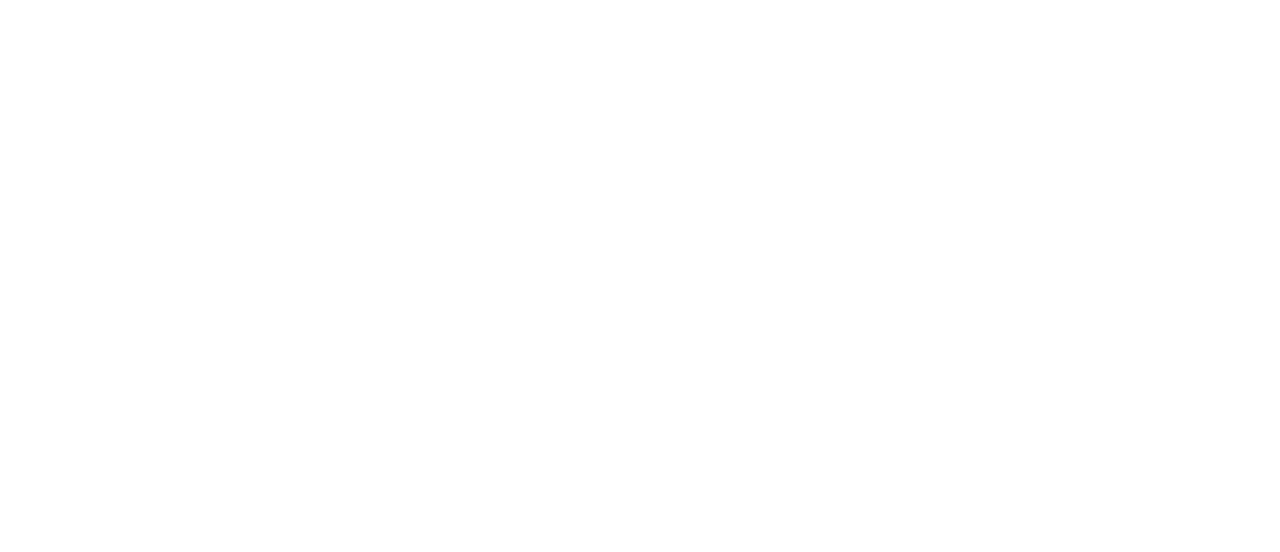
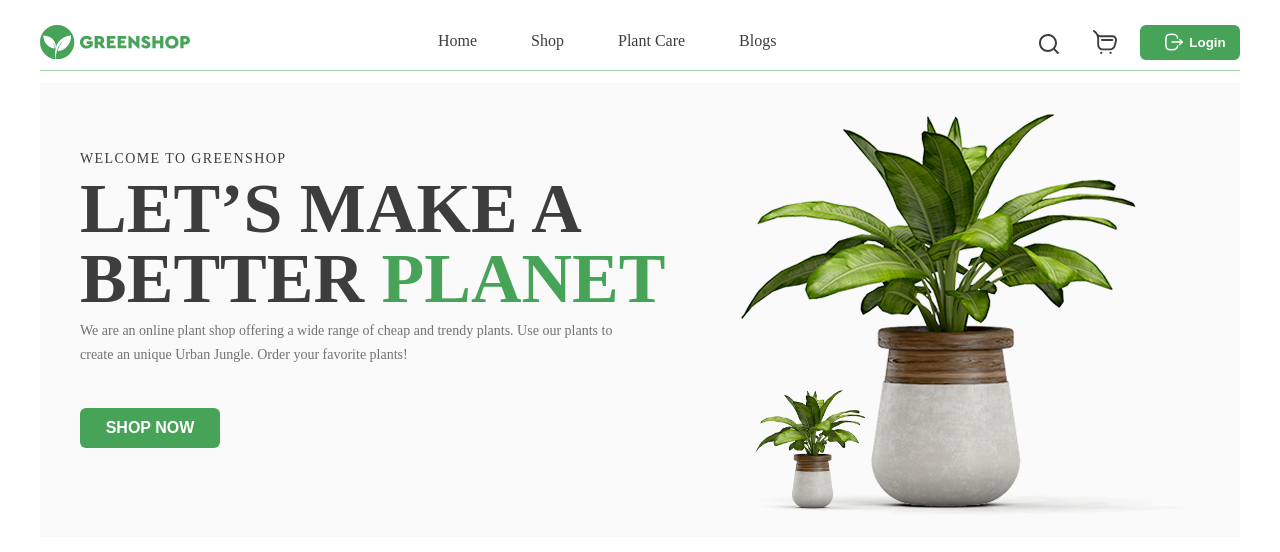
Before and after one commit to Serhii1337/Homeworks, a plain HTML site: page index.html in a window 1280 px wide. Drawn offline with Linux system fonts and the light colour scheme.

Commit message:
homework06

```diff
--- /dev/null
+++ b/css/style.css
@@ -0,0 +1,172 @@
+* {
+    margin: 0;
+    box-sizing: border-box;
+}
+
+.wrapper {
+    width: 1200px;
+    margin: 0 auto;
+}
+
+.body {
+    font-weight: 400;
+    color: #727272;;
+}
+
+.menu {
+    display: inline-block;
+    margin-left: 244px;
+    margin-right: 246px;
+    width: 351px;
+    height: 45px;
+    padding-bottom: 25px;
+    vertical-align: top;
+    padding-top: 7px;
+}
+
+.menu a {
+    text-decoration: none;
+    color: #3D3D3D;
+    font-size: 16px;
+    font-style: normal;
+    font-weight: 400;
+    line-height: normal;
+    margin-right: 50px;
+    padding-bottom: 18px;
+}
+
+.menu a:hover {
+    border-bottom: 3px solid #46A358;
+    font-weight: 700;
+}
+
+#blogs {
+    margin-right: 0px;
+}
+
+.header {
+    margin-top: 25px;
+    border-bottom: 1px solid rgba(70, 163, 88, 0.50);
+    margin-bottom: 12px;
+}
+
+.logo {
+    text-decoration: none;
+    width: 150px;
+    height: 34px;
+}
+
+.headerlog {
+    display: inline-block;
+    vertical-align: top;
+}
+
+.lupa {
+    display: inline-block;
+    margin-top: 5px;
+    margin-right: 30px;
+    width: 20.001px;
+    height: 20px;
+}
+
+.koshik {
+    display: inline-block;
+    margin-top: 5px;
+    margin-right: 19px;
+    width: 24.004px;
+    height: 24px;
+}
+
+.logbutton {
+    color: white;
+    display: inline-block;
+    vertical-align: top;
+    width: 100px;
+    height: 35px;
+    padding-left: 41px;
+    border-radius: 6px;
+    background: #46A358;
+    border: solid transparent;
+    background-image: url(../image/Logout.svg);
+    background-repeat: no-repeat;
+    background-position: 21px 4px;
+    font-weight: 700;
+}
+
+.welcome-box {
+    display: inline-block;
+    width: 669px;
+    height: 450px;
+    padding: 68px 0px 85px 40px ;
+    vertical-align: top;
+
+}
+
+.img-box {
+    background-image: url(../image/flower.png);
+    background-repeat: no-repeat;
+    display: inline-block;
+    position: relative;
+    width: 487px;
+    height: 450px;
+
+}
+.small-flower {
+    position: absolute;
+    width: 135px;
+    height: 135px;
+    bottom: 0;
+    left: 0;
+    margin-bottom: 17px;
+    margin-left: 35px;
+}
+
+.section-box {
+    background-color: rgba(245, 245, 245, 0.5);
+}
+
+.welcome {
+    color: #3D3D3D;
+    font-size: 14px;
+    font-weight: 500;
+    line-height: 16px;
+    letter-spacing: 1.4px;
+    text-transform: uppercase;
+}
+
+.lets {
+    color: #3D3D3D;
+    font-size: 70px;
+    font-weight: 900;
+    line-height: 70px;
+    text-transform: uppercase;
+    width: 586px;
+    margin-top: 7px;
+}
+.planet {
+    color: #46A358;
+}
+
+.we-are {
+    color: #727272;
+    font-size: 14px;
+    font-weight: 400;
+    line-height: 24px;
+    width: 557px;
+    height: 45px;
+    margin-top: 5px;
+}
+
+.shop-btn {
+    margin-top: 44px;
+    width: 140px;
+    height: 40px;
+    border-radius: 6px;
+    background: #46A358;
+    border: solid transparent;
+    color: #FFF;
+    font-size: 16px;
+    font-weight: 700;
+    line-height: 20px;
+    text-transform: uppercase;
+}
--- a/index.html
+++ b/index.html
@@ -1,13 +1,53 @@
 <!DOCTYPE html>
 <html lang="en">
+
 <head>
     <meta charset="UTF-8">
     <meta name="viewport" content="width=device-width, initial-scale=1.0">
-    <title>git
+    <link rel="stylesheet" href="css/style.css">
+    <title>maket header</title>
+</head>
 
-    </title>
-</head>
-<body>
+<body class="body">
+    <div class="wrapper">
+        <header class="header">
+            <a href="#" class="logo">
+                <img src="image/Logo.svg" alt="">
+            </a>
+            <nav class="menu">
+                <a href="#">Home</a>
+                <a href="#">Shop</a>
+                <a href="#">Plant Care</a>
+                <a href="#" id="blogs">Blogs</a>
+            </nav>
+            <div class="headerlog">
+                <a href="#" class="lupa">
+                    <img src="image/Lupa.svg" alt="">
+                </a>
+                <a href="#" class="koshik">
+                    <img src="image/Koshik.svg" alt="">
+                </a>
+                <a href="#">
+                    <button type="button" class="logbutton">Login</button>
+                </a>
+            </div>
+        </header>
+        <main>
+            <section class="section-box">
+                <div class="welcome-box">
+                    <p class="welcome">welcome to greenshop</p>
+                    <h1 class="lets">Let’s make a better <span class="planet">planet</span></h1>
+                    <p class="we-are">We are an online plant shop offering a wide range of cheap and trendy plants. Use our plants to
+                        create an unique Urban Jungle. Order your favorite plants!</p>
+                    <button type="button" class="shop-btn">shop now</button>
+                </div>
+                <div class="img-box">
+                    <img src="image/flower.png" alt="" class="small-flower">
+                </div>
+            </section>
+        </main>
+    </div>
 
 </body>
+
 </html>
```
Also changed, not shown: image/Koshik.svg (added), image/Logo.svg (added), image/Logout.svg (added), image/Lupa.svg (added), image/flower.png (added).
